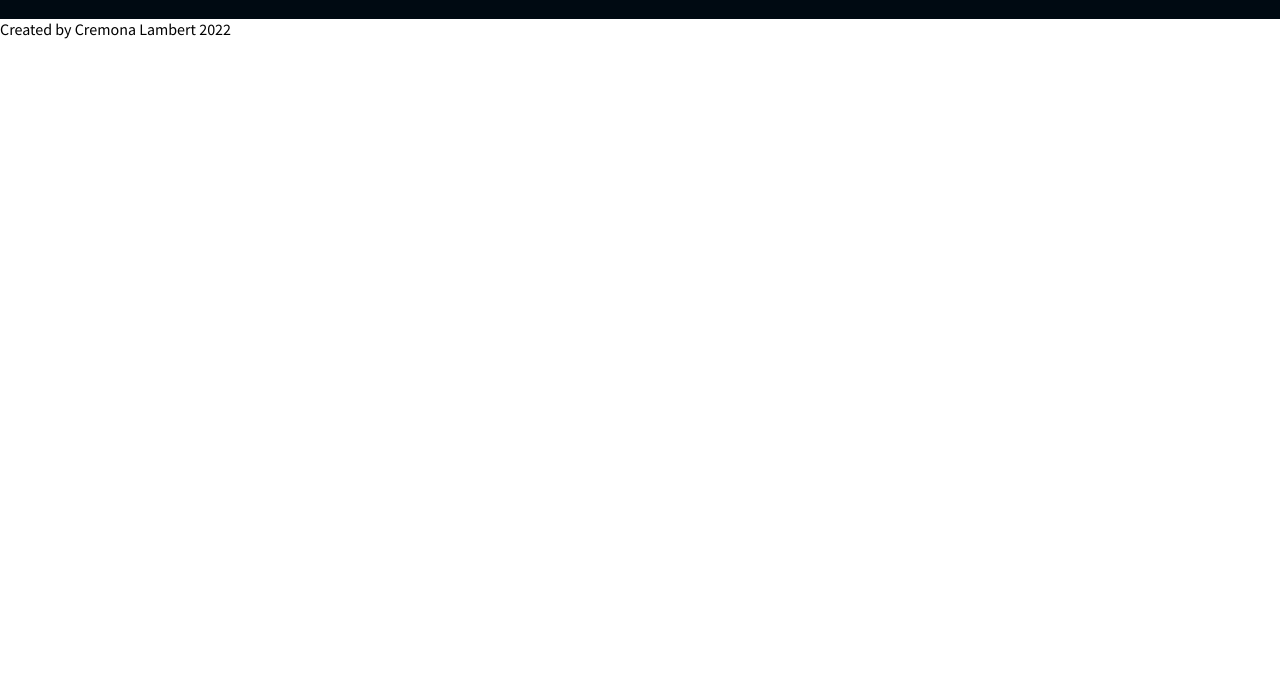
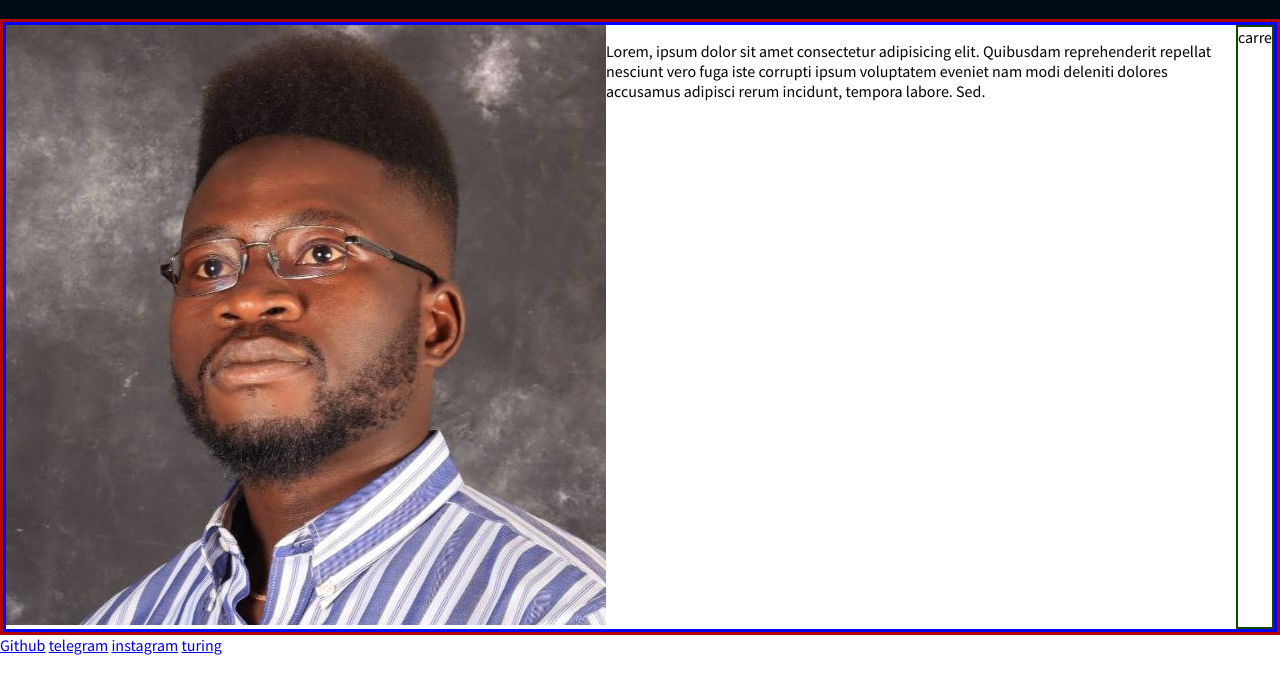
Before and after one commit to CremonaLambert/Simple-Navigation-Bar, a plain HTML site: page index.html in a window 1280 px wide. Shown: the part 64-758 px from the top of the page. Drawn offline with Linux system fonts and the light colour scheme.

Commit message:
Frame structure verson 01

```diff
--- a/index.html
+++ b/index.html
@@ -8,6 +8,7 @@
     <link rel="preconnect" href="https://fonts.gstatic.com" crossorigin>
     <link href="https://fonts.googleapis.com/css2?family=Source+Sans+Pro:ital,wght@0,400;0,700;1,400&display=swap" rel="stylesheet">
     <link href="https://fonts.googleapis.com/icon?family=Material+Icons"rel="stylesheet">
+    <link rel="stylesheet" href="https://cdnjs.cloudflare.com/ajax/libs/font-awesome/6.1.2/css/all.min.css" integrity="sha512-1sCRPdkRXhBV2PBLUdRb4tMg1w2YPf37qatUFeS7zlBy7jJI8Lf4VHwWfZZfpXtYSLy85pkm9GaYVYMfw5BC1A==" crossorigin="anonymous" referrerpolicy="no-referrer" />
     <link rel="stylesheet" href="style.css">
     <title>Simple Navigation Bar</title>
 </head>
@@ -30,8 +31,26 @@
 
     </div>
 
+    <div class="profile-container">
+        <div class="innerprofile-container">
+            <span><img src="cremo.jpg" alt="Cremona"></span>
+            <P>Lorem, ipsum dolor sit amet consectetur adipisicing elit. Quibusdam reprehenderit repellat nesciunt vero fuga iste corrupti ipsum voluptatem eveniet nam modi deleniti dolores accusamus adipisci rerum incidunt, tempora labore. Sed.</P>
+            <div class="shape">
+                <div class="innershape">
+                    carre
+                </div>
+            </div>
+        </div>
+    </div>
+
     <footer>
-        Created by Cremona Lambert 2022
+        <div class="innerfooter">
+            <span><a href="#">Github</a></span>
+            <span><a href="#">telegram</a></span>
+            <span><a href="#">instagram</a></span>
+            <span><a href="#">turing</a></span>
+            <i class="facebook-brands"></i>
+        </div>
     </footer>
 
 </body>
--- a/style.css
+++ b/style.css
@@ -10,6 +10,23 @@ body {
     justify-content: space-between;
     padding: 0 20px;
     align-items: center;
+
+}
+
+.profile-container {
+    border: 3px solid #b20101;
+}
+
+.innerprofile-container {
+    border: 3px solid blue;
+    display: flex;
+}
+
+.shape {
+    border: 2px solid rgb(19, 72, 1);
+}
+
+.innershape {
 
 }
 
```
Also changed, not shown: cremo.jpg (added).
